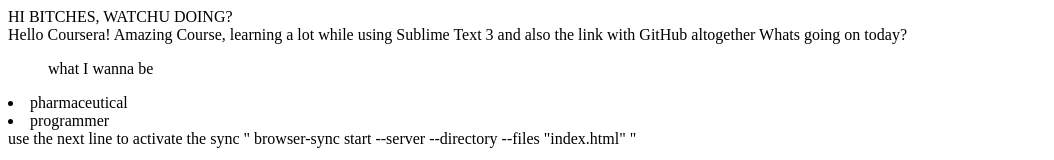
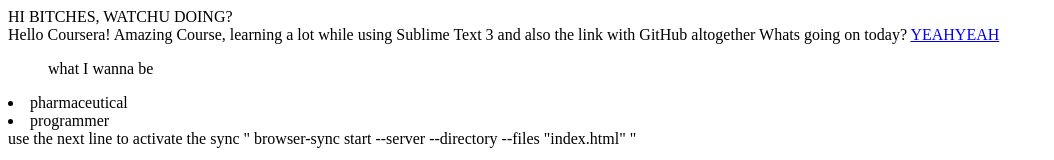
Before and after one commit to JozxL98/crispy-pancake, a plain HTML site: page index.html in a window 1280 px wide. Shown: the top 160 px of the page, without its empty margins (0-1054 px from the left). Drawn offline with Linux system fonts and the light colour scheme.

Commit message:
yeahyeah

```diff
--- a/index.html
+++ b/index.html
@@ -7,6 +7,7 @@
    <body>
       <header> HI BITCHES, WATCHU DOING?</header>Hello Coursera! Amazing Course, learning a lot while using Sublime Text 3 and also the link  with GitHub altogether
       Whats going on today?
+      <a href="same-directory.html" title="same dir link">YEAHYEAH</a>
       <ul> what I wanna be</ul>
       <li>pharmaceutical</li>
       <li>programmer</li>
```
